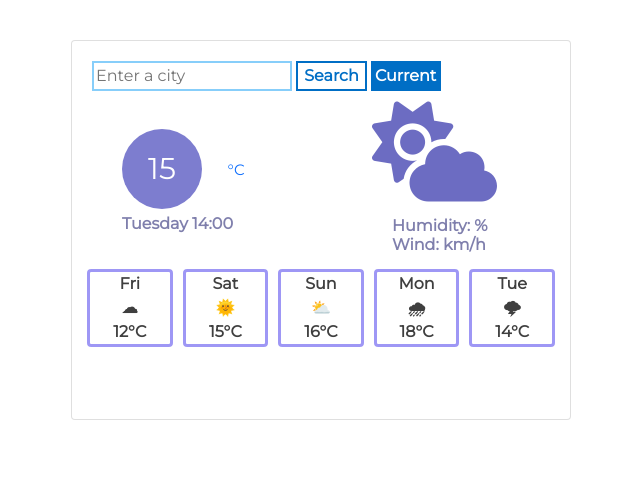
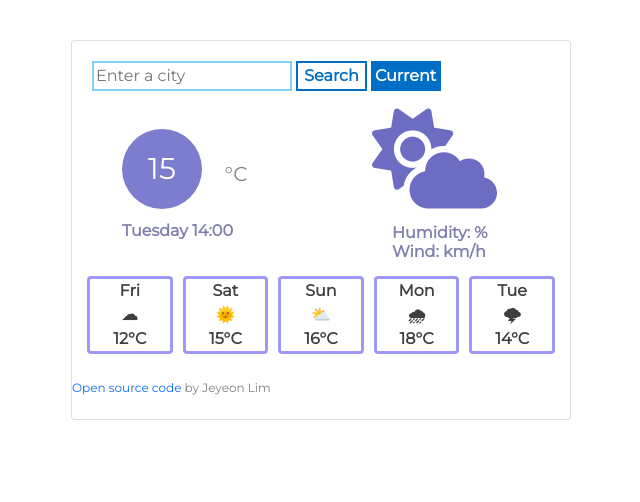
Before and after one commit to JeyeonLim/project, a plain HTML site: page index.html in a window 1280 px wide. Shown: the whole page, without its empty margins (319-959 px from the left). Drawn offline with nearby package versions, Linux system fonts and the light colour scheme; no server answers; a web font is replaced by a local one.

Commit message:
added reference
linked to github
delited gitattributes
trimmed a bit

```diff
--- a/index.html
+++ b/index.html
@@ -41,13 +41,13 @@
         <h3 id="city"></h3>
         <div class="circle" id="temperature">15</div>
         <div class="cf">
-          <span id="celcius"><a href="#">°C</a></span>
+          <span id="celcius">°C</a></span>
           <!--|
            <span id="fahrenheit"><a href="#">°F</a></span> -->
         </div>
 
         <i class="fa-solid fa-cloud-sun"></i>
-        <h7 id="date"></h7>
+        <h7 class="date" id="date"></h7>
         <h6 id="description"></h6>
         <h6>Humidity: <span id="humidity"></span>%</h6>
         <h6>Wind: <span id="wind"></span> km/h</h6>
@@ -64,8 +64,15 @@
             <div class="col">Tue<br />🌩<br />14°C</div>
           </div>
         </div>
+        <h7 class="link">
+          <a href="https://github.com/JeyeonLim/project" target="blank">
+            Open source code
+          </a>
+          by Jeyeon Lim
+        </h7>
       </div>
     </div>
+
     <script src="src/index.js"></script>
     <script
       src="https://kit.fontawesome.com/c7cfac270a.js"
--- a/src/styles.css
+++ b/src/styles.css
@@ -49,7 +49,7 @@ h6 {
   opacity: 70%;
   margin: 0;
 }
-h7 {
+.date {
   position: relative;
   top: -110px;
   left: 50px;
@@ -73,7 +73,7 @@ h7 {
 
 .cf {
   position: relative;
-  font-size: 15px;
+  font-size: 20px;
 
   color: grey;
   right: 85px;
@@ -89,12 +89,16 @@ a {
   padding: 10px;
   top: -130px;
 }
+.container {
+  margin: 0 auto;
+}
 .card {
   width: 500px;
   height: 380px;
   margin: 20px auto;
   background-color: white;
 }
+
 .col {
   text-align: center;
   font-weight: bold;
@@ -121,3 +125,10 @@ a {
   color: #006ec5;
   background-color: white;
 }
+
+.link {
+  color: grey;
+  font-size: 12px;
+  position: relative;
+  top: -120px;
+}
```
